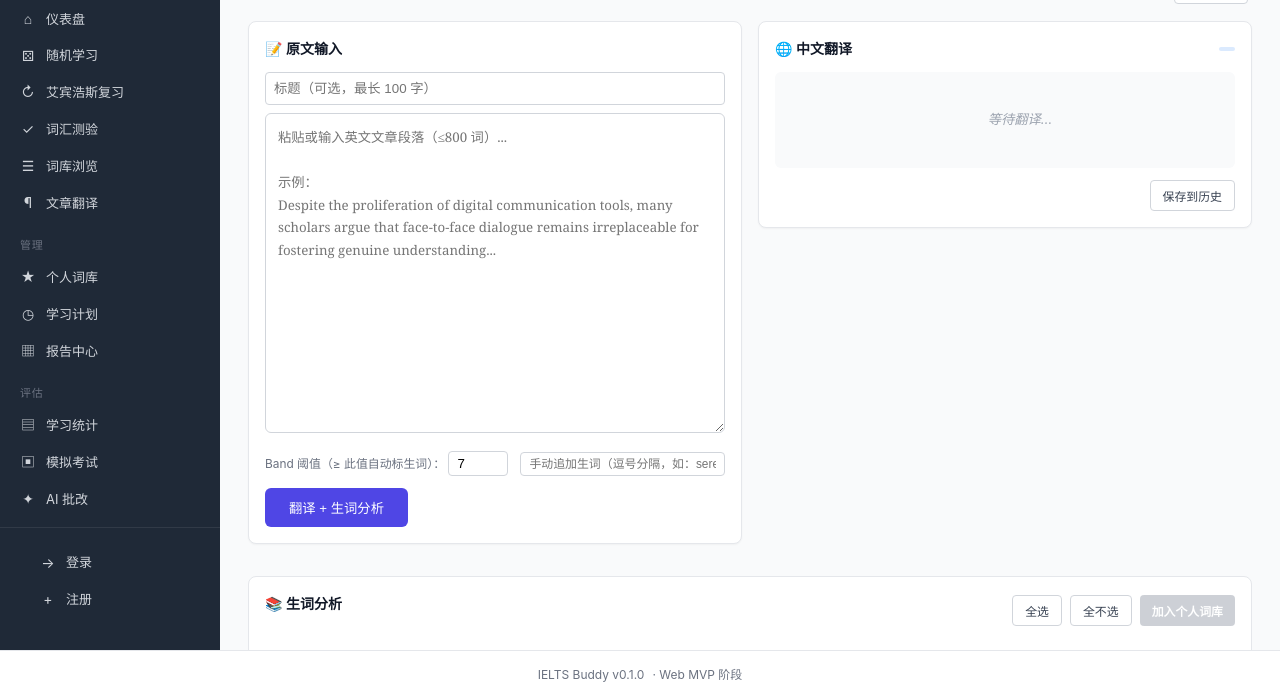
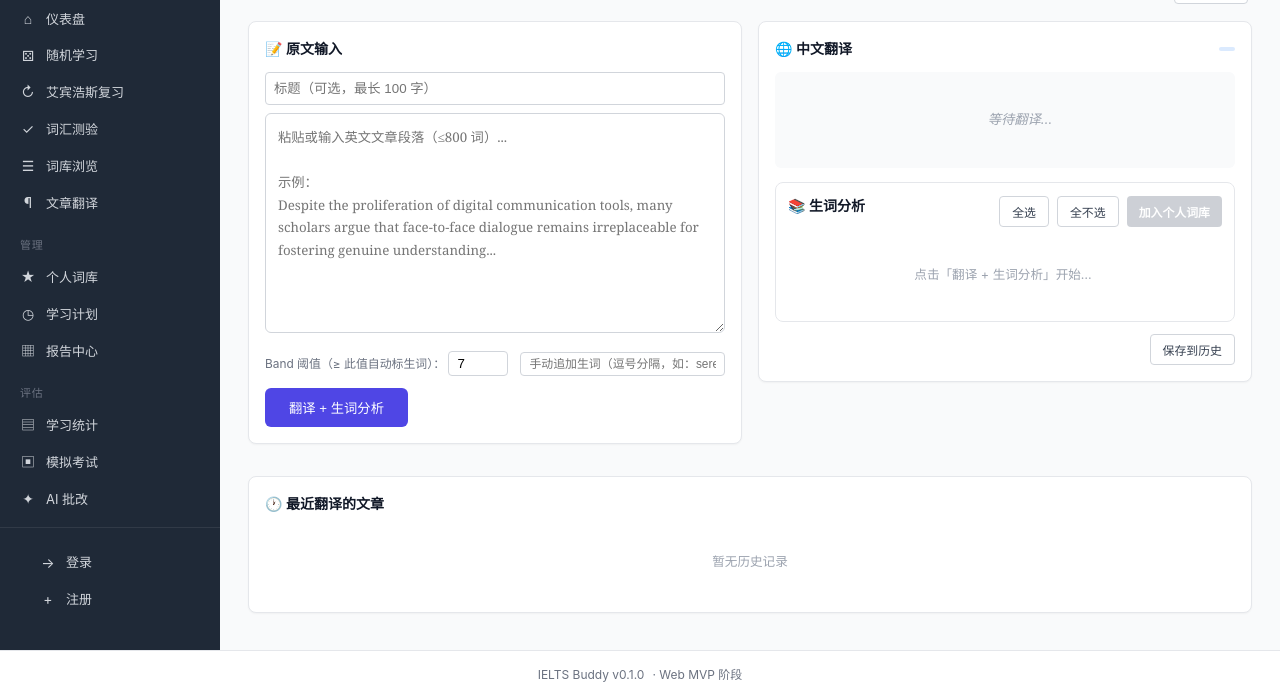
Before and after one commit to wanglipinglady/ielts_apply_seek, a FastAPI app: template src/ielts_buddy/web/templates/pages/articles.html in a window 1280 px wide. Shown: the part 102-800 px from the top of the page. Run offline with FastAPI, Linux system fonts and the light colour scheme; the template is opened without the code that fills it, so the values that code supplies are empty; parts of the project's set-up code (start-up, migrations or seed data) failed here and were passed over.

Commit message:
fix(articles): 生词分析区嵌入右栏面板，修复用户看不到翻译结果的问题
## 问题
用户反馈：点击【翻译 + 生词分析】按钮'没反应'。经 Playwright 自动化
重现：API 200 + 翻译实际成功，但生词分析区位于页面 bottom（grid-column: 1/-1
跨两栏），且放在页面底部独立 panel 里。在 1280×720 视口下：
- body.scrollHeight = 720（视口高度）
- diff-words-area.top = 744（在 body 外！）

导致生词分析区完全在视口外，**用户只能看到顶部 status bar 的'翻译中…'
文字（7-8 秒）**，不知道翻译已经完成。3 秒后 status bar 自动隐藏，
用户看到的是'按钮没反应'。

## 修复
1. **重新布局**：把生词分析区嵌入右栏（与翻译结果同一个 panel），
   用户在一屏内就能看到翻译结果 + 生词卡片 + + 加入按钮
2. **textarea 高度**：320px → 220px（减小左栏，匹配右栏）
3. **translation-result 高度**：80~400px → 60~180px（更紧凑）
4. **右栏 max-height**：calc(100vh - 200px)，超出滚动
5. **生词列表 max-height**：380px，超出滚动，避免极长列表撑爆页面

## 验证
- Playwright 1280×720 视口下：
  - diff_area.top = 313（视口内）
  - diff_first_card.top = 373（视口内）
- 翻译完成后用户立即看到生词卡片 + 同义/反义/语境含义
- 点击'加入个人词库'，2 个手动追加的生词（serendipity、ephemeral）
  成功加入个人词库

```diff
--- a/src/ielts_buddy/web/templates/pages/articles.html
+++ b/src/ielts_buddy/web/templates/pages/articles.html
@@ -49,6 +49,11 @@
       padding: 16px;
       box-shadow: 0 1px 2px rgba(0,0,0,0.04);
     }
+    /* 右栏（翻译 + 生词）：整体高度受限，超出滚动；保证一屏内能看到生词 */
+    .articles-grid > .panel:nth-of-type(2) {
+      max-height: calc(100vh - 200px);
+      overflow-y: auto;
+    }
     .panel-title {
       font-weight: 600;
       margin: 0 0 12px 0;
@@ -61,7 +66,7 @@
     /* 输入区 */
     .article-input {
       width: 100%;
-      min-height: 320px;
+      min-height: 220px;
       padding: 12px;
       border: 1px solid #d1d5db;
       border-radius: 6px;
@@ -148,10 +153,10 @@
       border-radius: 6px;
       line-height: 1.8;
       font-size: 0.95rem;
-      min-height: 80px;
+      min-height: 60px;
+      max-height: 180px;
+      overflow-y: auto;
       white-space: pre-wrap;
-      max-height: 400px;
-      overflow-y: auto;
     }
     .translation-result.empty {
       color: #9ca3af;
@@ -172,11 +177,16 @@
 
     /* 生词卡片 */
     .diff-words-area {
-      grid-column: 1 / -1;  /* 跨两栏 */
       background: #fff;
       border: 1px solid #e5e7eb;
       border-radius: 8px;
-      padding: 16px;
+      padding: 12px;
+    }
+    /* 生词列表可滚动，避免超高撑爆页面 */
+    .diff-words-scroll {
+      max-height: 380px;
+      overflow-y: auto;
+      padding-right: 4px;
     }
     .diff-words-header {
       display: flex;
@@ -400,7 +410,7 @@
       </div>
     </div>
 
-    {# === 右栏：翻译结果 === #}
+    {# === 右栏：翻译结果 + 生词分析（合并在一个面板，滚动区共享） === #}
     <div class="panel">
       <h3 class="panel-title">
         🌐 中文翻译
@@ -410,15 +420,8 @@
         等待翻译…
       </div>
 
-      <div style="margin-top:12px;display:flex;gap:8px;justify-content:flex-end">
-        <button class="btn-secondary" id="btn-save-article" onclick="saveArticle()" disabled>
-          保存到历史
-        </button>
-      </div>
-    </div>
-
-    {# === 底部：生词列表 === #}
-    <div class="diff-words-area">
+      {# 生词分析（紧跟翻译结果，用户无需滚动即可看到） #}
+      <div class="diff-words-area" style="margin-top: 14px;">
         <div class="diff-words-header">
           <h3 class="panel-title">
             📚 生词分析 <span id="diff-count-label" class="count"></span>
@@ -431,12 +434,19 @@
             </button>
           </div>
         </div>
-      <div id="diff-words-list">
+        <div id="diff-words-list" class="diff-words-scroll">
           <div class="empty-state">点击「翻译 + 生词分析」开始…</div>
         </div>
       </div>
 
-    {# === 历史列表 === #}
+      <div style="margin-top:12px;display:flex;gap:8px;justify-content:flex-end">
+        <button class="btn-secondary" id="btn-save-article" onclick="saveArticle()" disabled>
+          保存到历史
+        </button>
+      </div>
+    </div>
+
+    {# === 历史列表（跨两栏） === #}
     <div class="panel" style="grid-column: 1 / -1;">
       <h3 class="panel-title">🕐 最近翻译的文章</h3>
       <div id="recent-articles" class="recent-articles">
```
Lines whose indentation alone changed are shown as unchanged.
